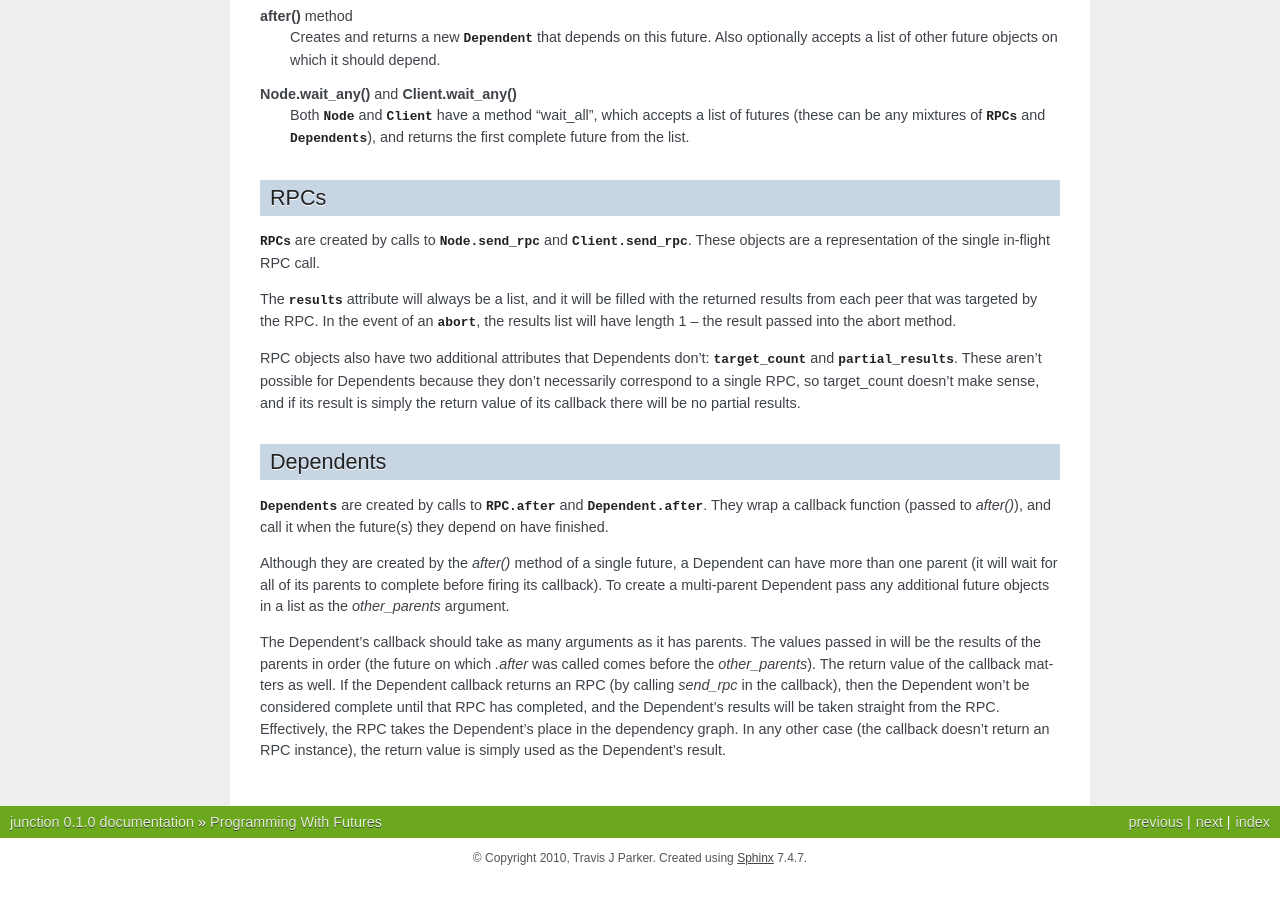
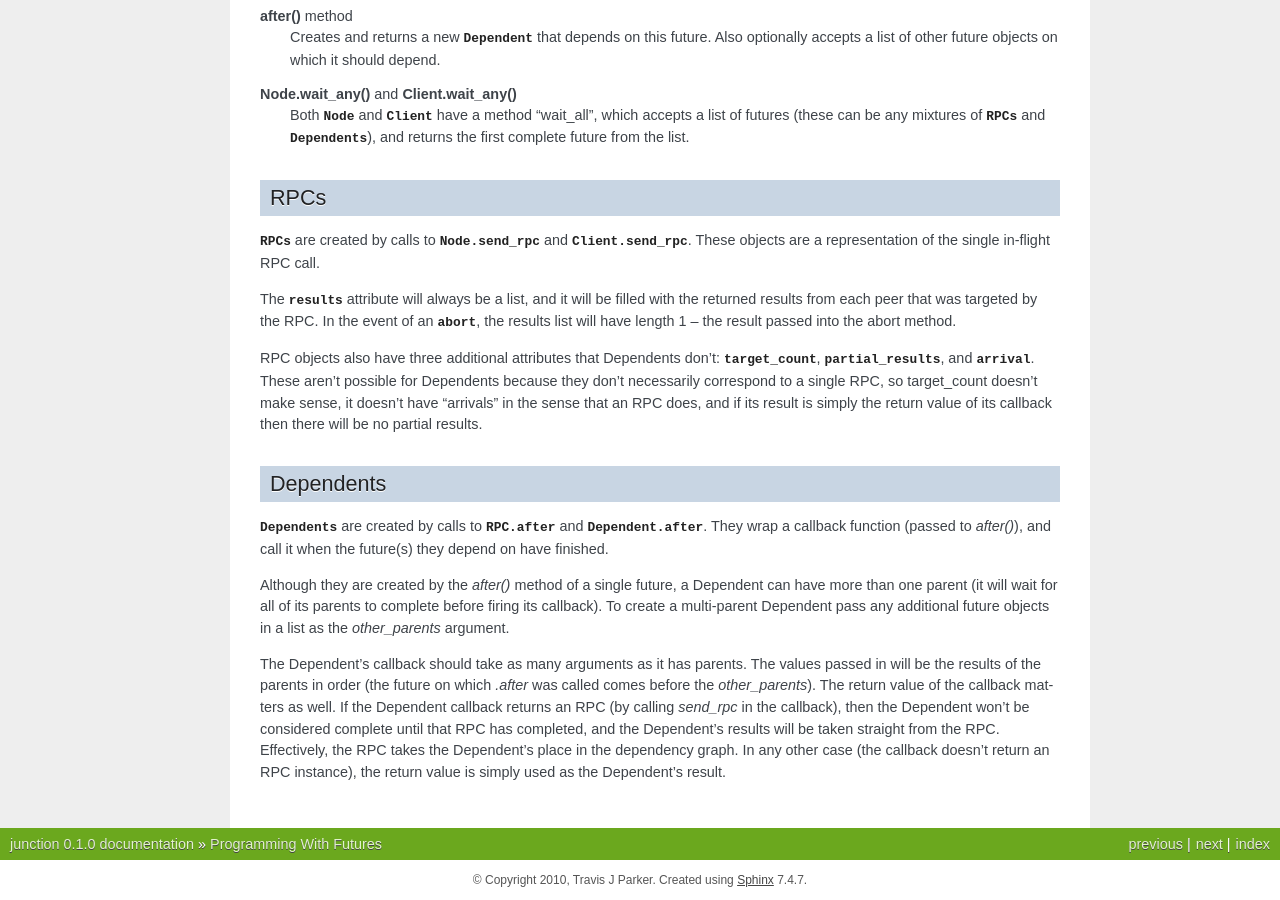
Before and after one commit to teepark/junction, a Sphinx documentation site: the page built from docs/source/programming_with_futures.rst, in a window 1280 px wide and 900 px high, scrolled down 2623 px. Built offline with Sphinx 7.4.7, drawn with Linux system fonts in a browser that asks for light colours; before the commit the page ends 3501 px from its top, so only the background shows below that.

Commit message:
note RPC.arrival in the futures doc
Change-Id: Ibf46ace6a8e21ba7025c115a52d1c3d196e6b846

```diff
--- a/docs/source/index.rst
+++ b/docs/source/index.rst
@@ -10,7 +10,7 @@ Junction is a publish/subscribe and RPC system for python, geared
 towards distributing work on an internal network.
 
 It uses greenhouse_ for the parallel IO across peers and for blocking
-syncronous calls, and mummy_ for fast object serialization.
+syncronous calls, and mummy_ for fast data serialization.
 
 
 API Reference
--- a/docs/source/programming_with_futures.rst
+++ b/docs/source/programming_with_futures.rst
@@ -160,13 +160,14 @@ each peer that was targeted by the RPC. In the event of an :meth:`abort
 <junction.futures.RPC.abort>`, the results list will have length 1 --
 the result passed into the abort method.
 
-RPC objects also have two additional attributes that Dependents don't:
-:attr:`target_count <junction.futures.RPC.target_count>` and
-:attr:`partial_results <junction.futures.RPC.partial_results>`. These
-aren't possible for Dependents because they don't necessarily correspond
-to a single RPC, so target_count doesn't make sense, and if its result
-is simply the return value of its callback there will be no partial
-results.
+RPC objects also have three additional attributes that Dependents don't:
+:attr:`target_count <junction.futures.RPC.target_count>`,
+:attr:`partial_results <junction.futures.RPC.partial_results>`, and
+:attr:`arrival<junction.futures.RPC.arrival>`. These aren't possible for
+Dependents because they don't necessarily correspond to a single RPC, so
+target_count doesn't make sense, it doesn't have "arrivals" in the sense
+that an RPC does, and if its result is simply the return value of its
+callback then there will be no partial results.
 
 
 Dependents
```
